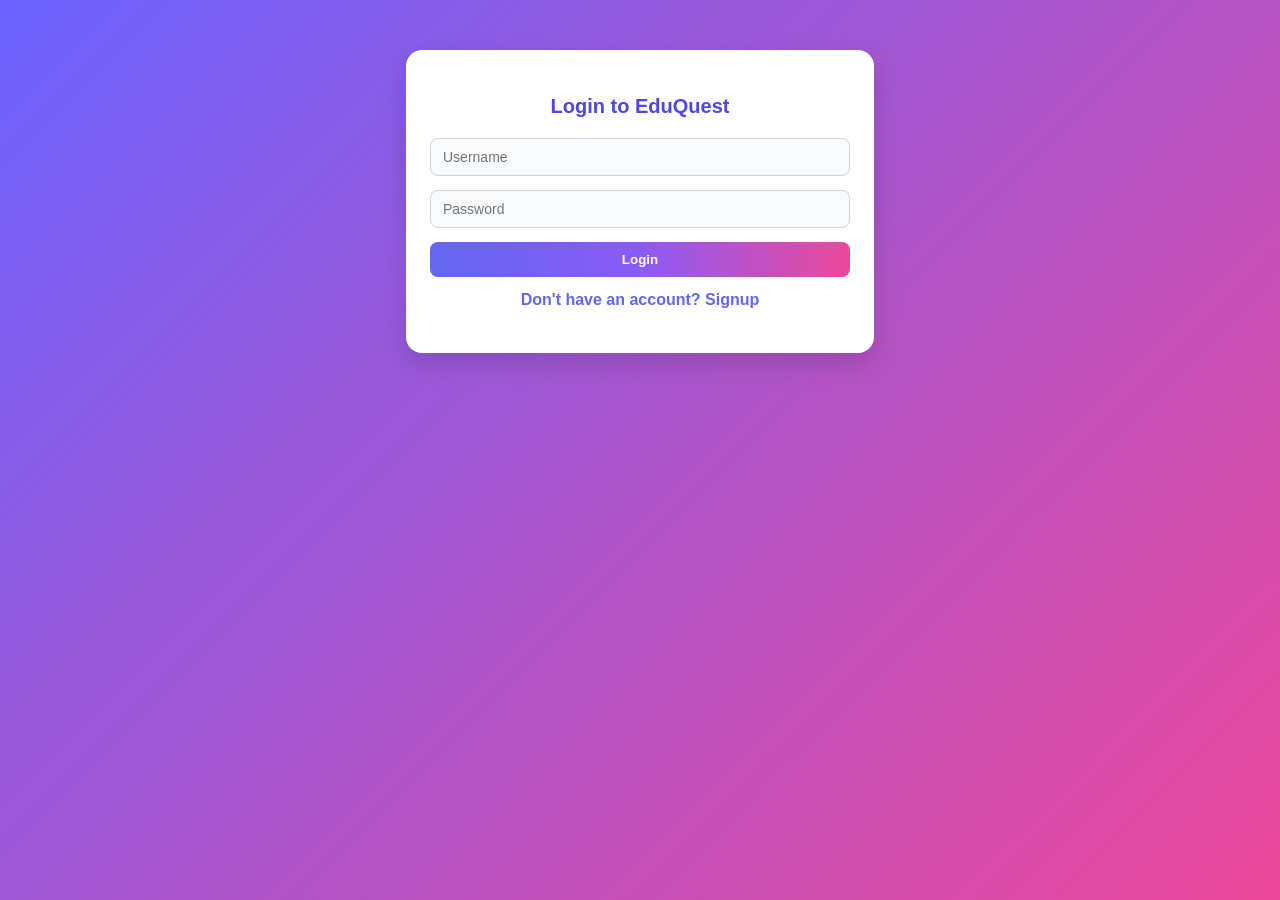
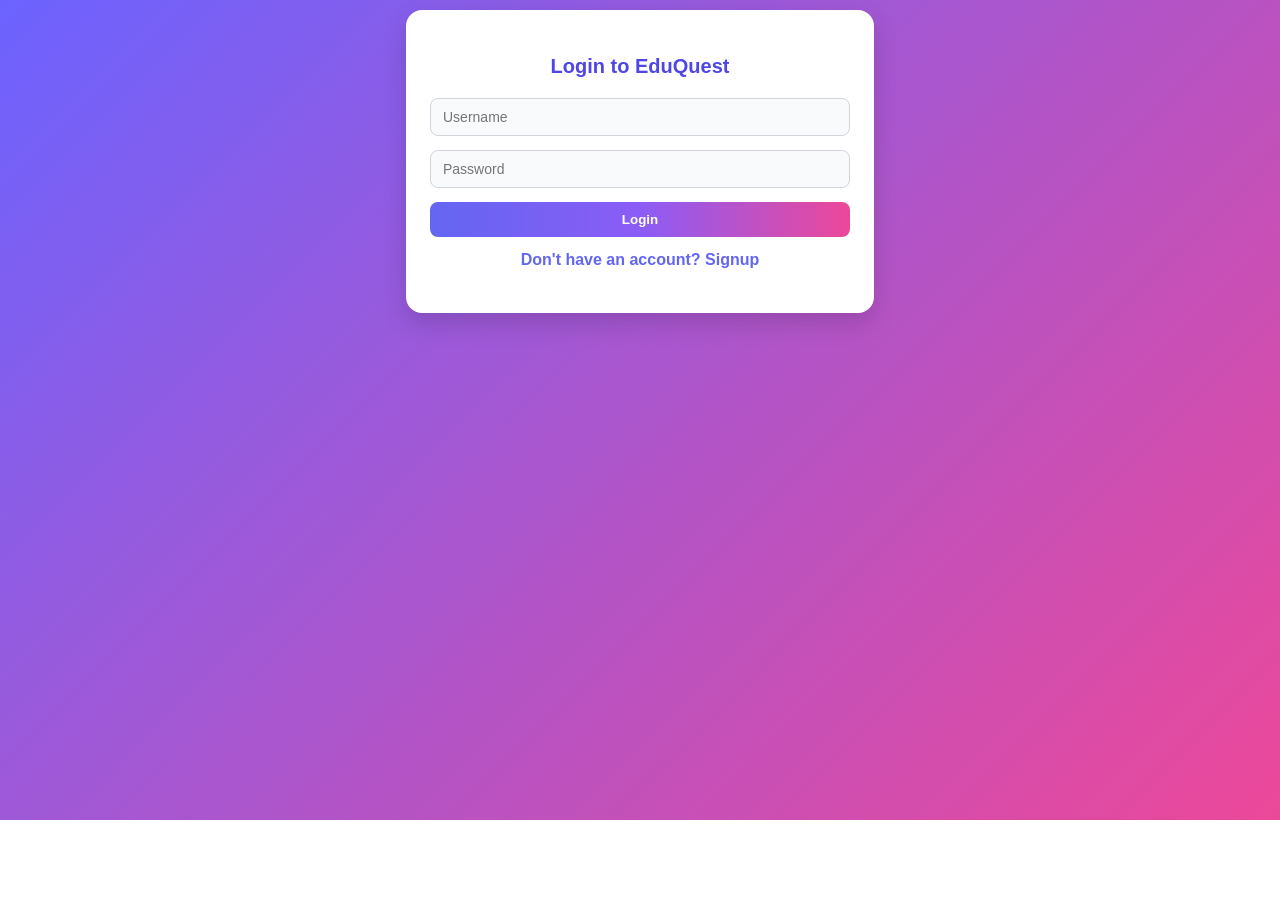
Before and after one commit to tusharmuley/eduquest-frontend, a React (Vite) app: page / in a window 1280 px wide. After the commit the page ends 820 px from the top, so only its background shows below. Built offline with nearby package versions, Linux system fonts and the light colour scheme.

Commit message:
citation bug fixes

```diff
--- a/src/UI/Home.css
+++ b/src/UI/Home.css
@@ -10,7 +10,7 @@
   display: flex;
   justify-content: center;
   align-items: flex-start;
-  padding: 50px 10px;
+  padding: 10px 10px;
 }
 
 /* Card */
--- a/src/pages/Home.jsx
+++ b/src/pages/Home.jsx
@@ -196,7 +196,7 @@
 
             // const answer = res.data.answer || "⚠️ No answer generated.";
             const answer = res.data.answer || "⚠️ No answer generated.";
-            const citations = res.data.matched_chunks || [];
+            const citations = res.data.citations || [];
 
             setChatHistory(prev => [...prev, { role: "ai", text: answer, citations }]);
             // setChatHistory(prev => [...prev, { role: "ai", text: answer }]);
@@ -293,7 +293,7 @@
                                             <strong>📚 Citations:</strong>
                                             <ul>
                                                 {msg.citations.map((chunk, idx) => (
-                                                    <li key={idx}>{chunk}</li>
+                                                    <li key={idx}>🔎 <i>{chunk}</i></li>
                                                 ))}
                                             </ul>
                                         </div>
```
Also changed, not shown: image.png (added), 1 other file (tests, documents, lock files or other folders).
